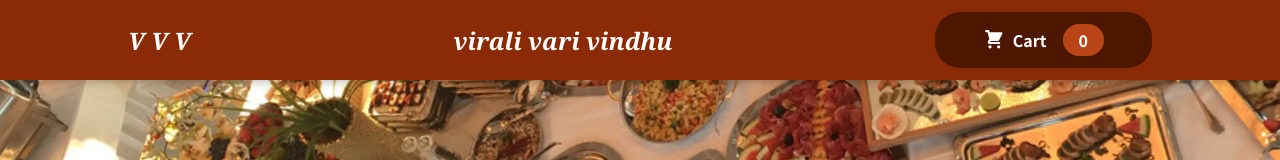
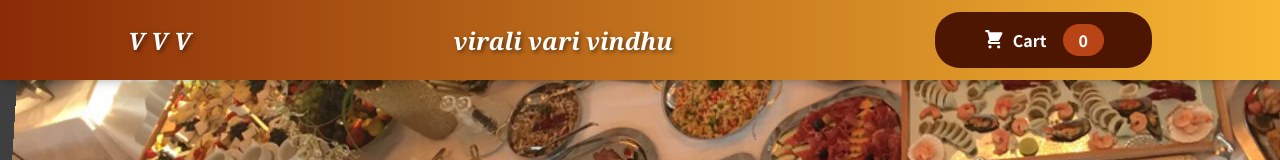
Before and after one commit to Niranjan-anr/Food-deliver-app, a React (Create React App) app: page / in a window 1280 px wide. Shown: the top 160 px of the page. Built offline with nearby package versions, Linux system fonts and the light colour scheme; no server answers.

Commit message:
Update Header.module.css

```diff
--- a/src/Components/Header.module.css
+++ b/src/Components/Header.module.css
@@ -4,7 +4,7 @@
     left: 0;
     width: 100%;
     height: 5rem;
-    background-color: #8a2b06;
+    background: linear-gradient(to right, #8a2b06, #f7b733);
     color: white;
     display: flex;
     justify-content: space-between;
@@ -16,6 +16,7 @@
 .header h2{
     font-family: Cambria, Cochin, Georgia, Times, 'Times New Roman', serif;
     font-style: oblique;
+    text-shadow: 2px 2px 4px rgba(0, 0, 0, 0.5);
 }
 .Image {
     width: 100%;
@@ -28,5 +29,14 @@
     width: 110%;
     height: 100%;
     object-fit: cover;
+    animation: rotate 10s infinite alternate;
+}
+
+@keyframes rotate {
+    from {
         transform: rotateZ(-5deg) translateY(-4rem) translateX(-1rem);
     }
+    to {
+        transform: rotateZ(5deg) translateY(-4rem) translateX(1rem);
+    }
+}
```
Lines whose indentation alone changed are shown as unchanged.
